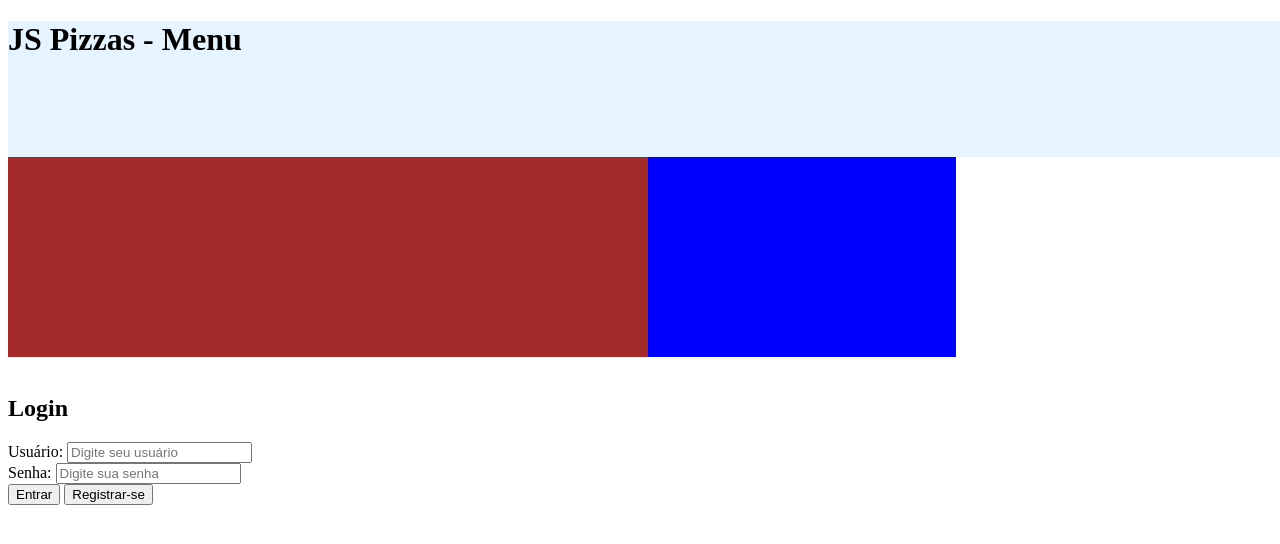
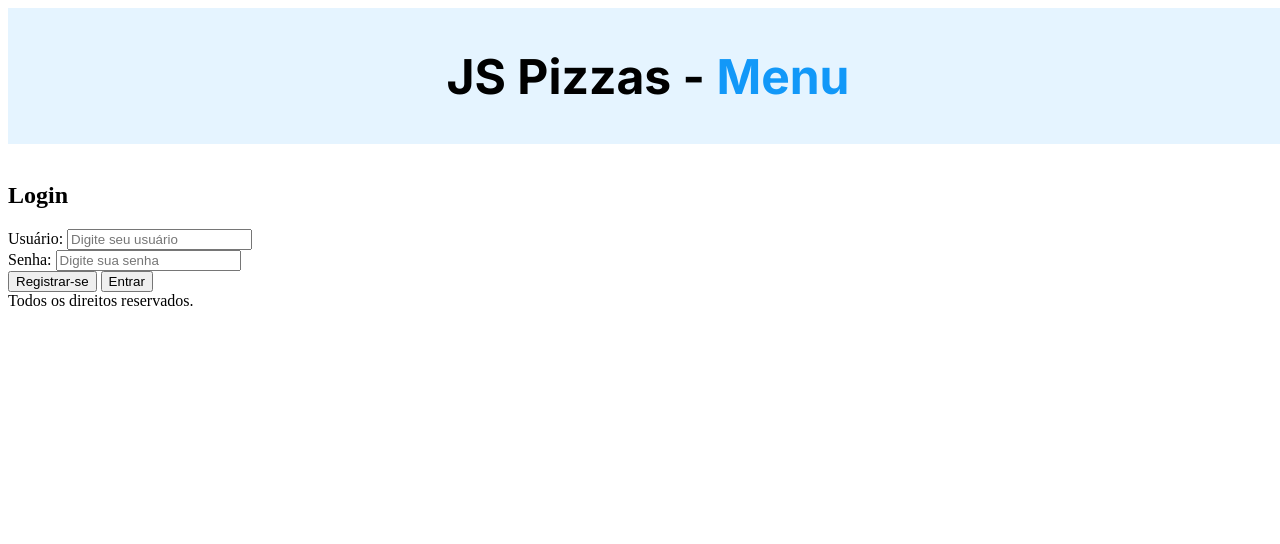
Before and after one commit to marcosmbjr/pizza, a plain HTML site: page index.html in a window 1280 px wide. Drawn offline with Linux system fonts and the light colour scheme.

Commit message:
header finalizado

```diff
--- a/css/main.css
+++ b/css/main.css
@@ -1,5 +1,21 @@
+@import url('https://fonts.googleapis.com/css2?family=Inter:ital,opsz,wght@0,14..32,100..900;1,14..32,100..900&display=swap');
+
 header {
     width: 100vw;   /* 100%  */
     height: 136px;
     background-color: #E5F4ff;
+    display: flex;
+    justify-content: center;
+    align-items: center;
 }
+
+.header__title {
+    font-weight: bold;
+    color: #000;
+    font-family: "inter", sans-serif;
+    font-size: 48px;
+}
+
+.header__title-blue {
+    color: #1298F8;
+}
--- a/css/samples.css
+++ b/css/samples.css
@@ -1,4 +1,4 @@
-.pai {
+/* .pai {
     background-color: blue;
     width: 75%;
     height: 200px;
@@ -8,5 +8,5 @@
 .filho {
     background-color: brown;
     width: 50vw;
-    height: 200px;
-}
+    height: 50vh;
+} */
--- a/index.html
+++ b/index.html
@@ -13,16 +13,18 @@
 
 <body>
 
-    <header>
-        <h1>JS Pizzas - <span>Menu</span></h1>
+    <header class="header">
+        <h1 class="header__title">JS Pizzas -
+            <span class="header__title-blue">Menu</span>
+        </h1>
     </header>
-
-    <div class="pai">
+    <!-- SAMPLE 01 -->
+    <!-- <div class="pai">
 
         <div class="filho">
 
         </div>
-    </div>
+    </div> -->
 
     <main>
 
@@ -39,12 +41,16 @@
                     <label for="password">Senha:</label>
                     <input type="password" id="password" name="password" placeholder="Digite sua senha" required>
                 </div>
+                <button type="button">Registrar-se</button>
                 <button type="submit">Entrar</button>
-                <button type="button">Registrar-se</button>
+
             </form>
         </div>
 
     </main>
+    <footer>
+        Todos os direitos reservados.
+    </footer>
 </body>
 
 </html>
```
